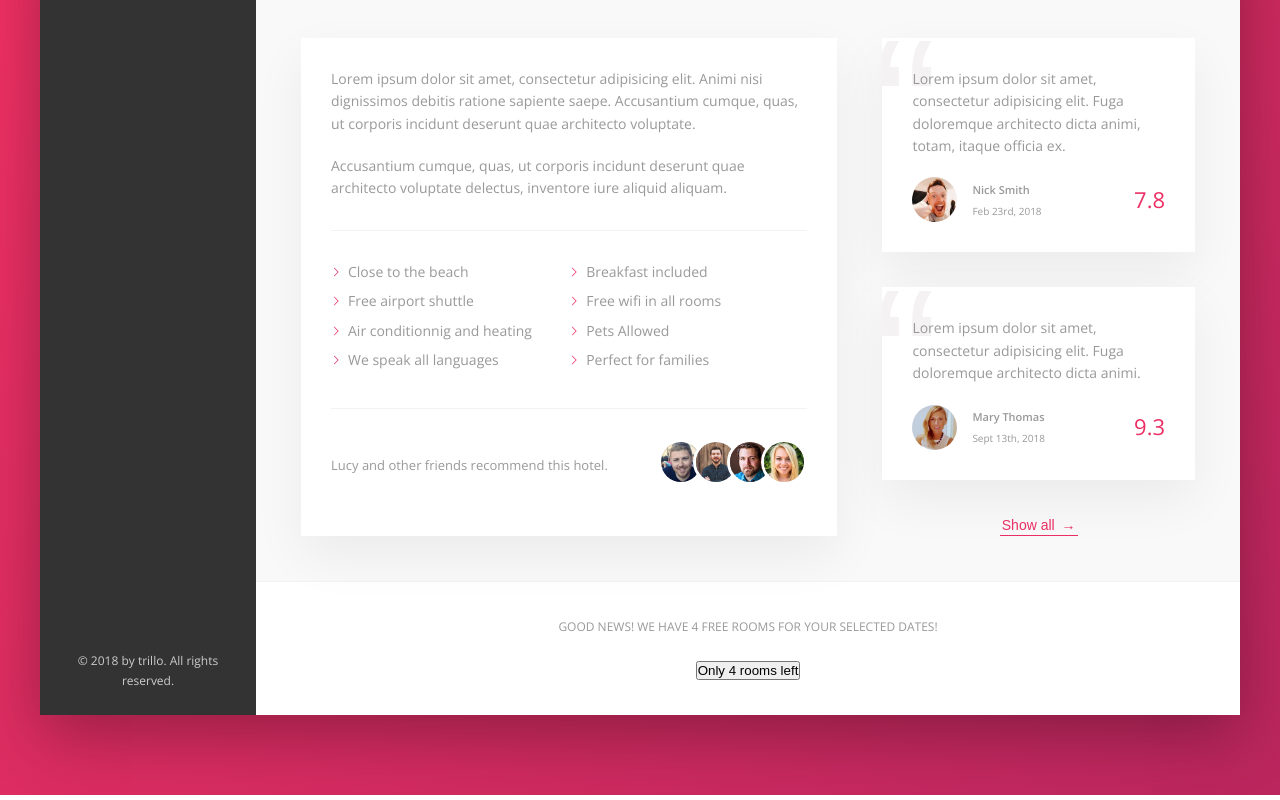
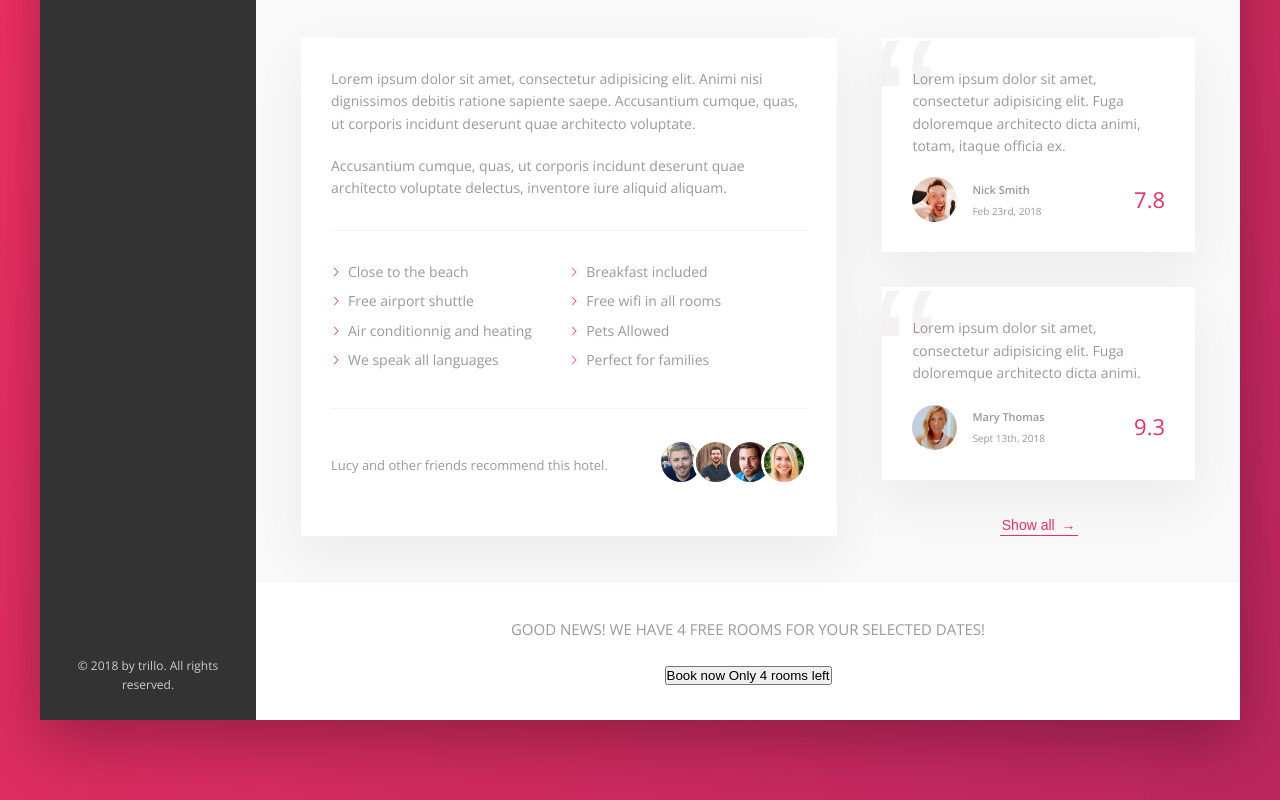
Before and after one commit to wenchblitz/trillo-practice-project, a plain HTML site: page index.html in a window 1280 px wide. Shown: the part 634-1434 px from the top of the page. Drawn offline with nearby package versions, Linux system fonts and the light colour scheme.

```diff
--- a/index.html
+++ b/index.html
@@ -167,7 +167,6 @@
                                 </div>
                             </div>
                         </div>
-
                         <div class="user-reviews">
                             <figure class="review">
                                 <blockquote class="review__text">
@@ -206,7 +205,8 @@
                         </h2>
 
                         <button class="btn">
-                            Only 4 rooms left
+                            <span class="btn__visible">Book now</span>
+                            <span class="btn__invisible">Only 4 rooms left</span>
                         </button>
                     </div>
                 </main>
--- a/src/sass/_components.scss
+++ b/src/sass/_components.scss
@@ -460,7 +460,7 @@
     text-align: center;
 
     &__book-now {
-        font-size: 1.2rem;
+        font-size: 1.5rem;
         font-weight: 300;
         text-transform: uppercase;
         margin-bottom: 2.5rem;
```
Also changed, not shown: css/style.min.css, 2 other files.
